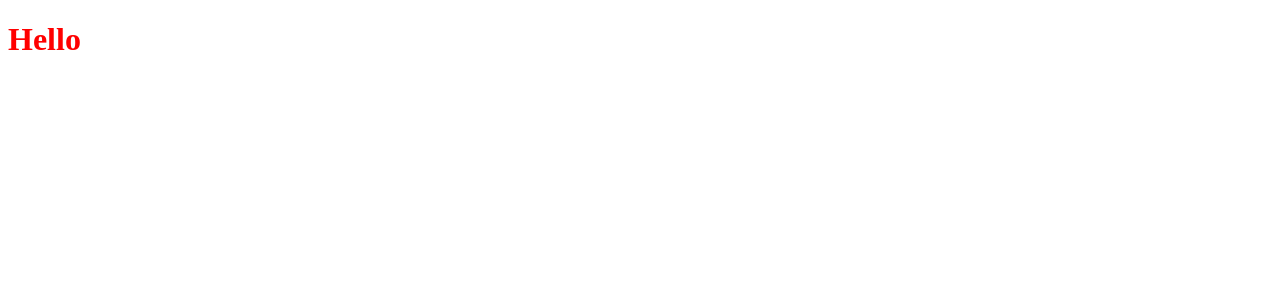
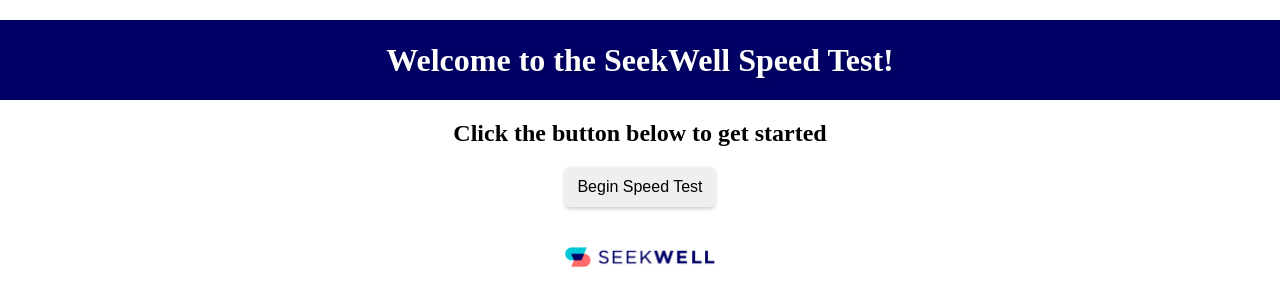
Before and after one commit to nfrisbee/java-speedtest, a plain HTML site: page index.html in a window 1280 px wide. Drawn offline with Linux system fonts and the light colour scheme.

Commit message:
started CSS and added button

```diff
--- a/index.html
+++ b/index.html
@@ -6,7 +6,12 @@
     <title>Speedtest</title>
     <link rel="stylesheet" href="styles.css">
 </head>
-<body>
-    <h1>Hello</h1>
-</body>
+<div>
+    <h1>Welcome to the SeekWell Speed Test!</h1>
+        <div class="container">
+            <h2>Click the button below to get started</h2>
+                <button class="custom-button">Begin Speed Test</button>
+            <img src="./images/seekwell.png" alt="SeekWell Logo" style="width: 150px; height: auto;"/>
+        </div>
+</div>
 </html>
--- a/styles.css
+++ b/styles.css
@@ -1,3 +1,51 @@
-h1{
-    color: red;
+* {
+    box-sizing: border-box;
+    margin: 0;
+    padding: 0;
 }
+
+@font-face {
+    font-family: 'Area Normal';
+    src: url('./fonts/AreaNormal-Regular.woff') format('woff');
+}
+
+h1 {
+    background: #000066;
+    height: 80px;
+    display: flex;
+    color: #FFFFFF;
+    justify-content: center;
+    align-items: center;
+    margin-bottom: 20px;
+    margin-top: 20px;
+    text-shadow: 2px 2px 4px rgba(0, 0, 0, 0.2);
+}
+
+button {
+    margin-bottom: 20px;
+    margin-top: 20px;
+    width: 150px;
+    height: 40px;
+    font-size: 16px;
+    cursor: pointer;
+    border: none;
+    outline: none;
+    border-radius: 5px;
+    box-shadow: 0 2px 4px rgba(0, 0, 0, 0.2);
+}
+
+.custom-button:hover {
+    background: #FF6A6A;
+}
+
+img {
+    max-width: 100%;
+    height: auto;
+    margin-top: 20px;
+}
+
+.container {
+    display: flex;
+    flex-direction: column;
+    align-items: center;
+}
```
Also changed, not shown: fonts/AreaNormal-Regular.otf (added), fonts/AreaNormal-Regular.woff (added), images/seekwell.png (added).
